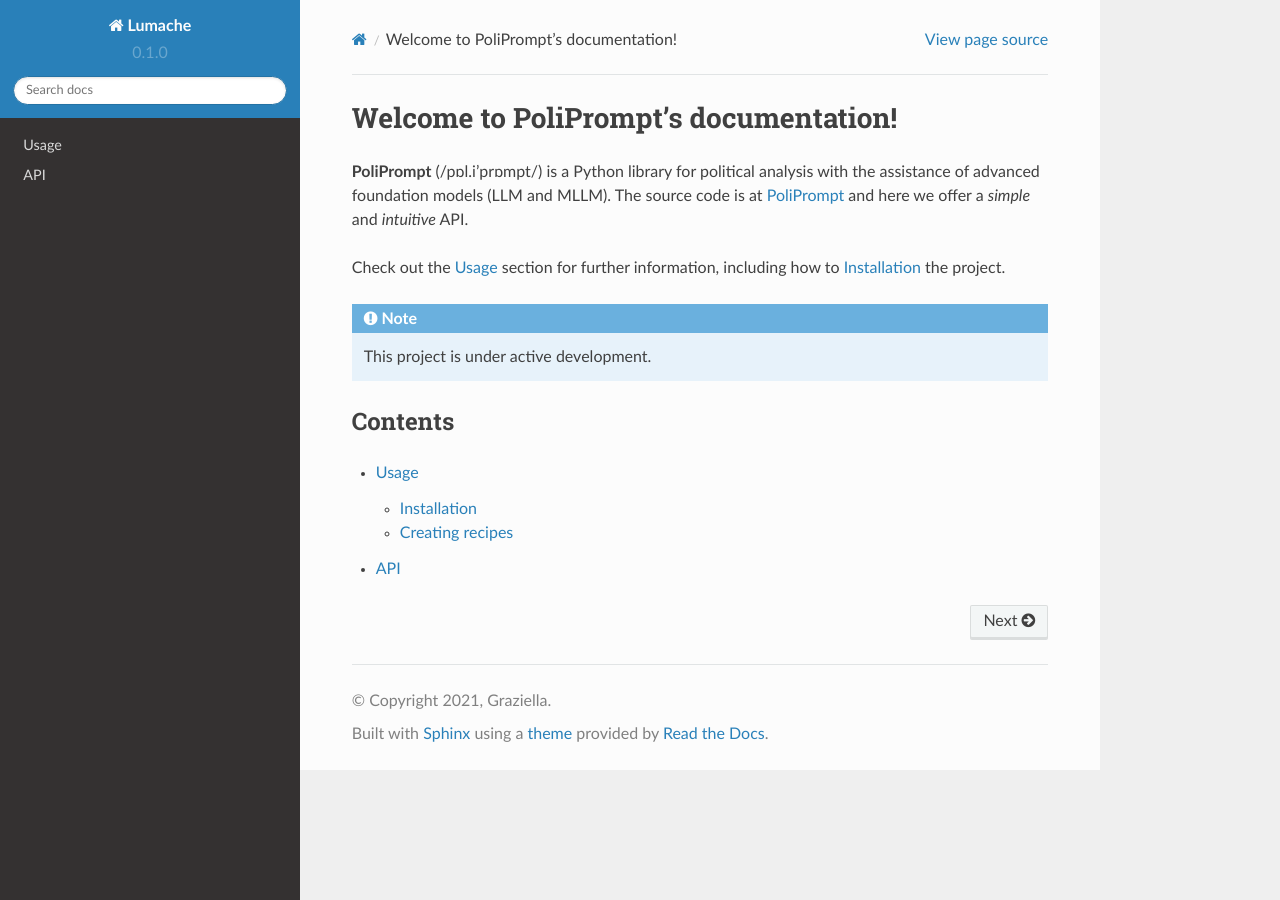
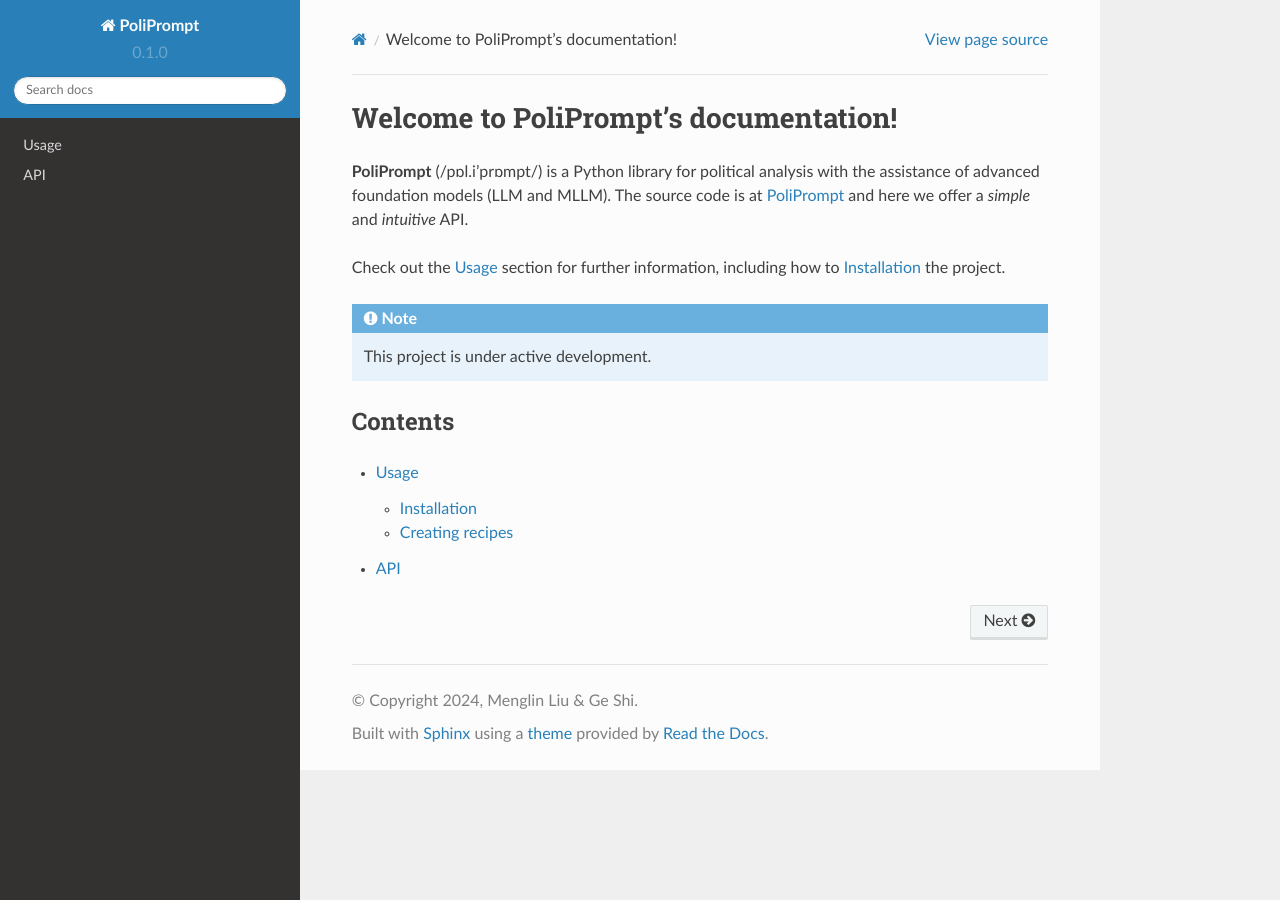
Before and after one commit to geshijoker/poliprompt-tutorial, a Sphinx documentation site: the page built from docs/source/index.rst, in a window 1280 px wide. Built offline with Sphinx 7.4.7 and the Read the Docs theme 2.0.0, drawn with Linux system fonts in a browser that asks for light colours.

Commit message:
Update conf.py

```diff
--- a/docs/source/conf.py
+++ b/docs/source/conf.py
@@ -2,9 +2,9 @@
 
 # -- Project information
 
-project = 'Lumache'
-copyright = '2021, Graziella'
-author = 'Graziella'
+project = 'PoliPrompt'
+copyright = '2024, Menglin Liu & Ge Shi'
+author = 'Menglin Liu & Ge Shi'
 
 release = '0.1'
 version = '0.1.0'
```
